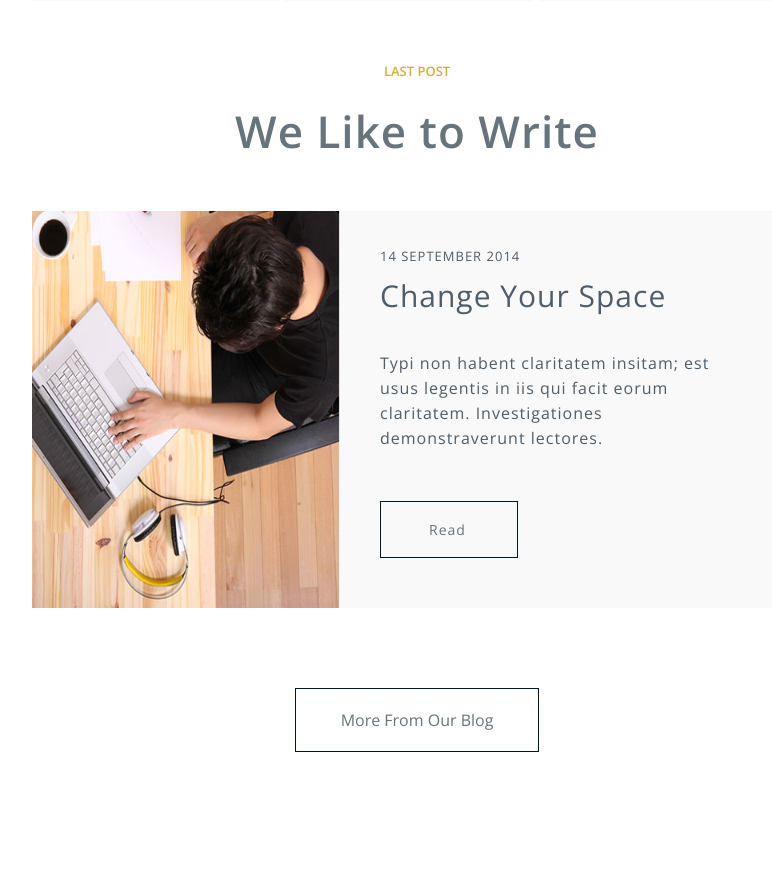
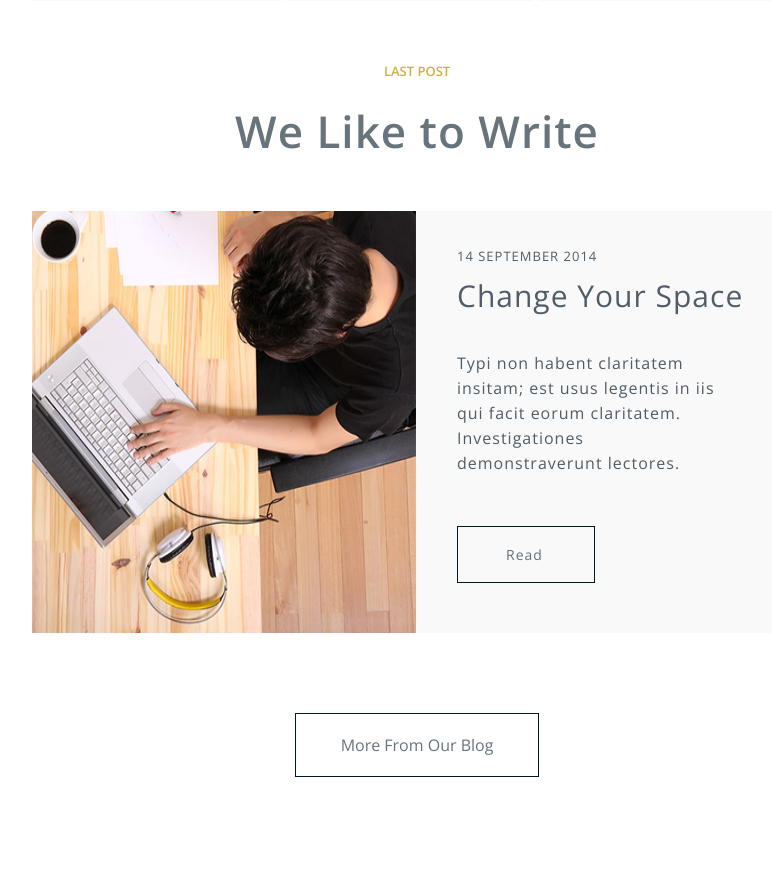
Before and after one commit to Julie0412/Julie0412.github.io, a PHP site: page / in a window 1280 px wide. Shown: the part 2940-3813 px from the top of the page, without its empty margins (223-995 px from the left). Run offline with PHP 8.4, Linux system fonts and the light colour scheme.

Commit message:
Update style.css

```diff
--- a/elegant/style.css
+++ b/elegant/style.css
@@ -576,11 +576,11 @@ a:not(.logo a):hover {
             flex-direction: row;
 }
 .our-blog .post img {
-    width: 40%;
+    width: 50%;
 }
 
 .post-content {
-    width: 60%;
+    width: 50%;
     display: -webkit-box;
     display: -ms-flexbox;
     display: flex;
```
